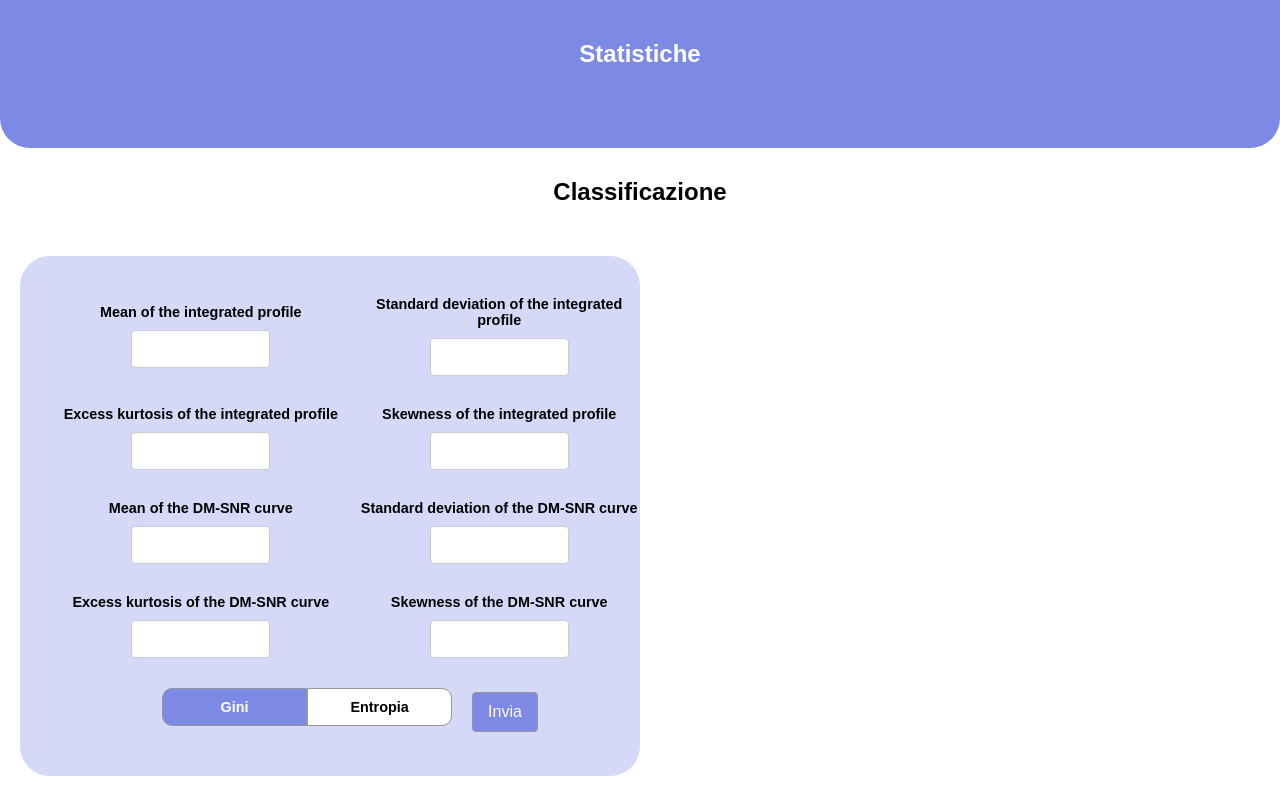
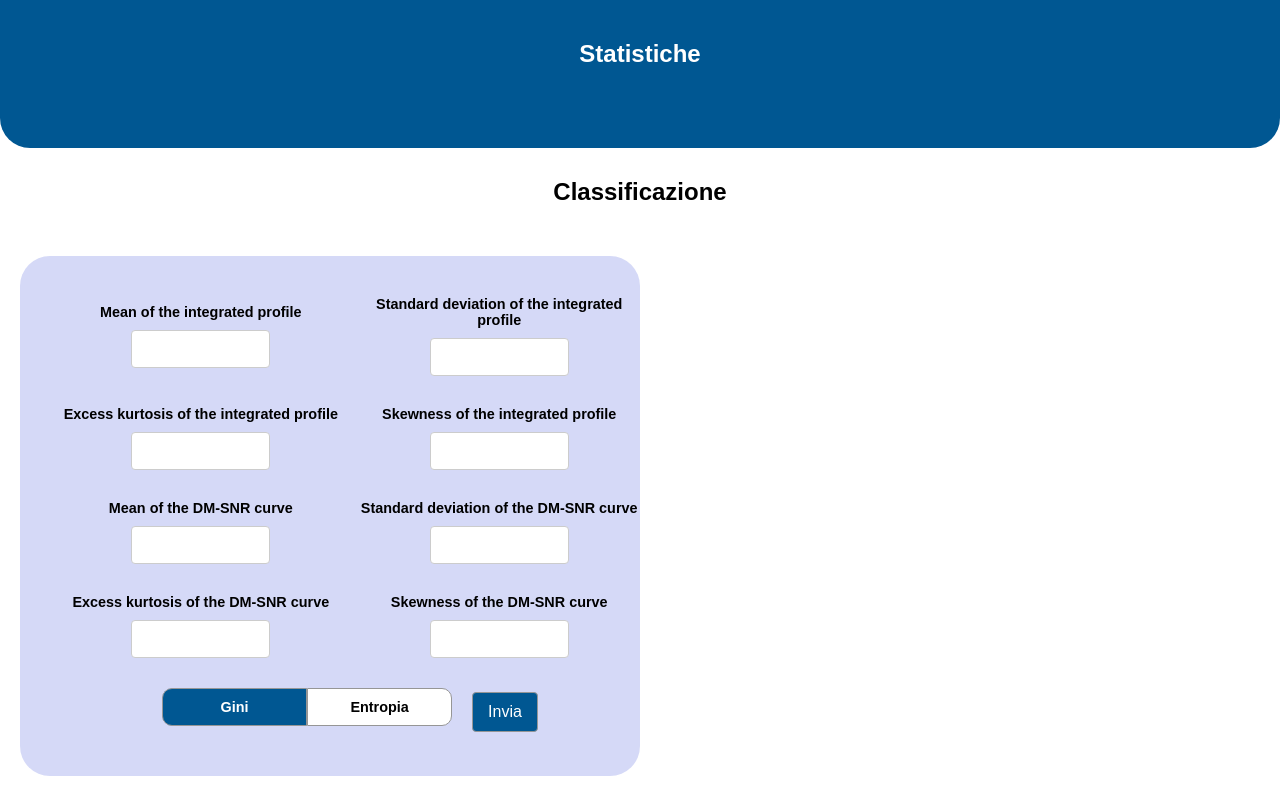
Before and after one commit to MattSona99/classificazione_pulsar, a Flask app: page / in a window 1280 px wide. Run offline with Flask 3, Linux system fonts and the light colour scheme.

Commit message:
Cambio colore

```diff
--- a/static/styles.css
+++ b/static/styles.css
@@ -7,7 +7,7 @@ body {
 }
 
 .stats-container {
-    background-color: #7c8ae6;
+    background-color: #005792;
     color: #ffffff;
     padding: 20px;
     text-align: center;
@@ -140,12 +140,12 @@ input {
 }
 
 .method-container input[type="radio"]:checked+label {
-    background-color: #7c8ae6;
+    background-color: #005792;
     color: white;
 }
 
 button {
-    background-color: #7c8ae6;
+    background-color: #005792;
     color: white;
     padding: 10px 15px;
     border: 1px solid #969696;
@@ -155,7 +155,7 @@ button {
 }
 
 button:hover {
-    background-color: #6a7ad9;
+    background-color: #8fd2ff;
 }
 
 .result-container p {
```
Also changed, not shown: 2 other files.
